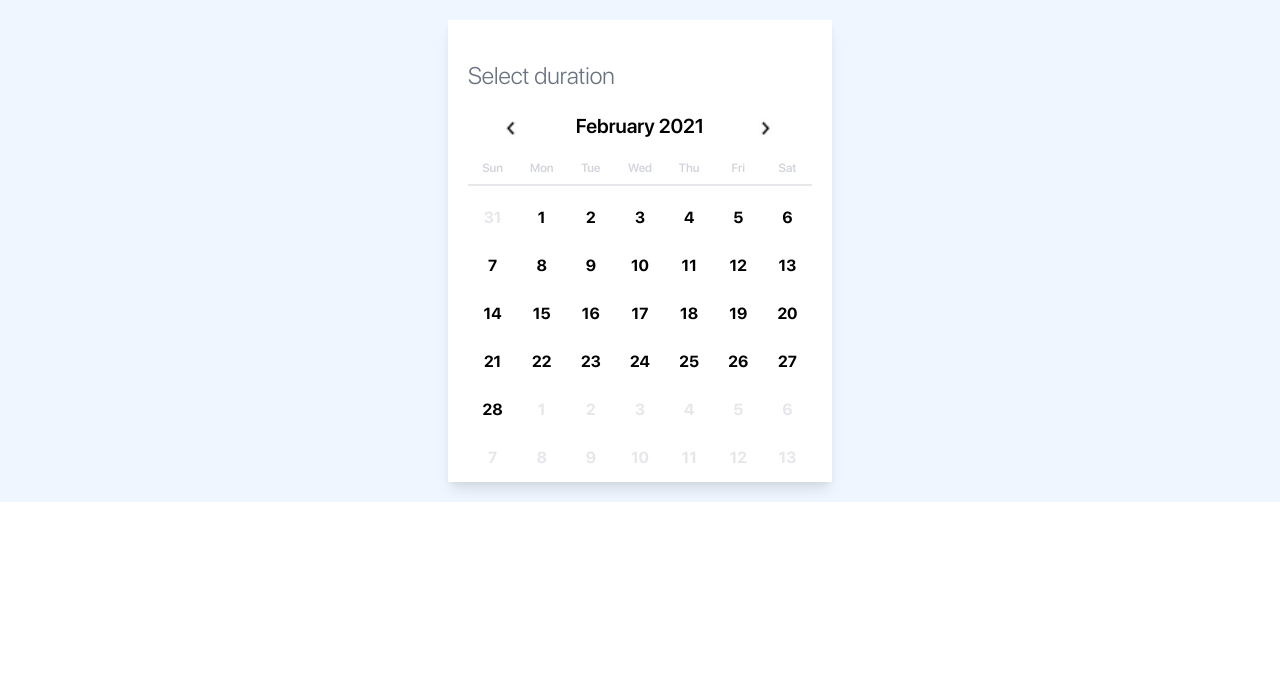
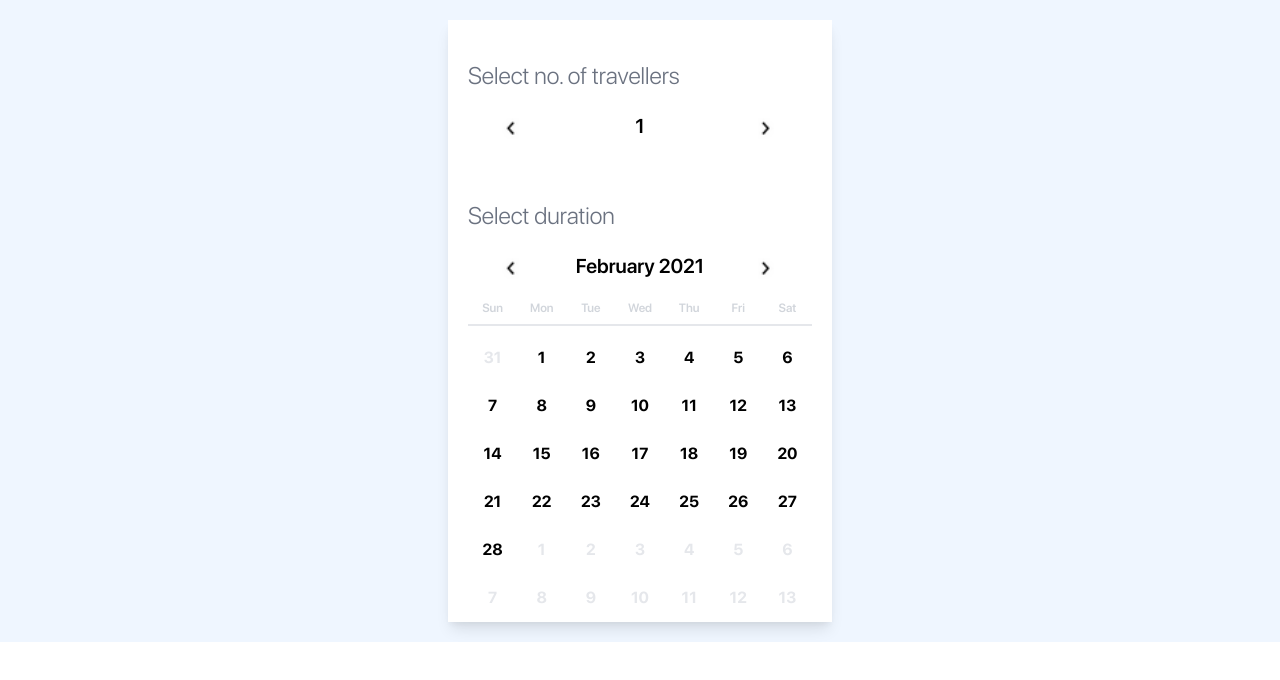
Before and after one commit to Pranav2612000/nextjs-blog, a Next.js app: page /misc/duration-and-travellers in a window 1280 px wide. Shown: the top 680 px of the page. Built offline with nearby package versions, Linux system fonts and the light colour scheme.

Commit message:
feat: design the numberpicker component

```diff
--- /dev/null
+++ b/src/components/form/Numberpicker.tsx
@@ -0,0 +1,37 @@
+import React, {useState} from "react";
+
+const Numberpicker = (props) => {
+
+  const [value,setValue] = useState(1);
+
+  const increaseValue = () => setValue(value + 1);
+
+  const decreaseValue = () => {
+    if(value == 1) {
+      return;
+    }
+    setValue(value - 1);
+  };
+
+  return (
+    <div>
+      <div className="font-sfprolight text-2xl text-gray-500 pt-10 pl-5">
+        {props.label}
+      </div>
+      <div>
+        <div className="flex flex-row justify-center align-center my-5 px-10">
+          <div className="flex flex-row w-full">
+            <div className="cursor-pointer flex justify-center align-center w-1/5" onClick={() => decreaseValue()}>
+              <img src="/assets/images/less_than.png"/>
+            </div>
+            <div className="flex justify-center align-center mx-7 font-sfprosemibold text-xl w-3/5">{value}</div>
+            <div className="flex justify-center align-center w-1/5 cursor-pointer" onClick={() => increaseValue()}>
+              <img src="/assets/images/greater_than.png"/>
+            </div>
+          </div>
+        </div>
+      </div>
+    </div>
+  );
+};
+export default Numberpicker;
--- a/src/pages/misc/duration-and-travellers.tsx
+++ b/src/pages/misc/duration-and-travellers.tsx
@@ -1,5 +1,6 @@
 import React from "react";
 import Datepicker from "../../components/form/Datepicker";
+import Numberpicker from "../../components/form/Numberpicker";
 
 const Form = () => {
   return (
@@ -7,6 +8,7 @@ const Form = () => {
       <div className="w-full bg-white rounded shadow-lg md:max-w-sm md:mx-auto md:mt-5 md:mb-5">
         <div className="bg-white">
           <div>
+            <Numberpicker label="Select no. of travellers"/>
           </div>
           <div>
             <Datepicker label="Select duration"/>
```
